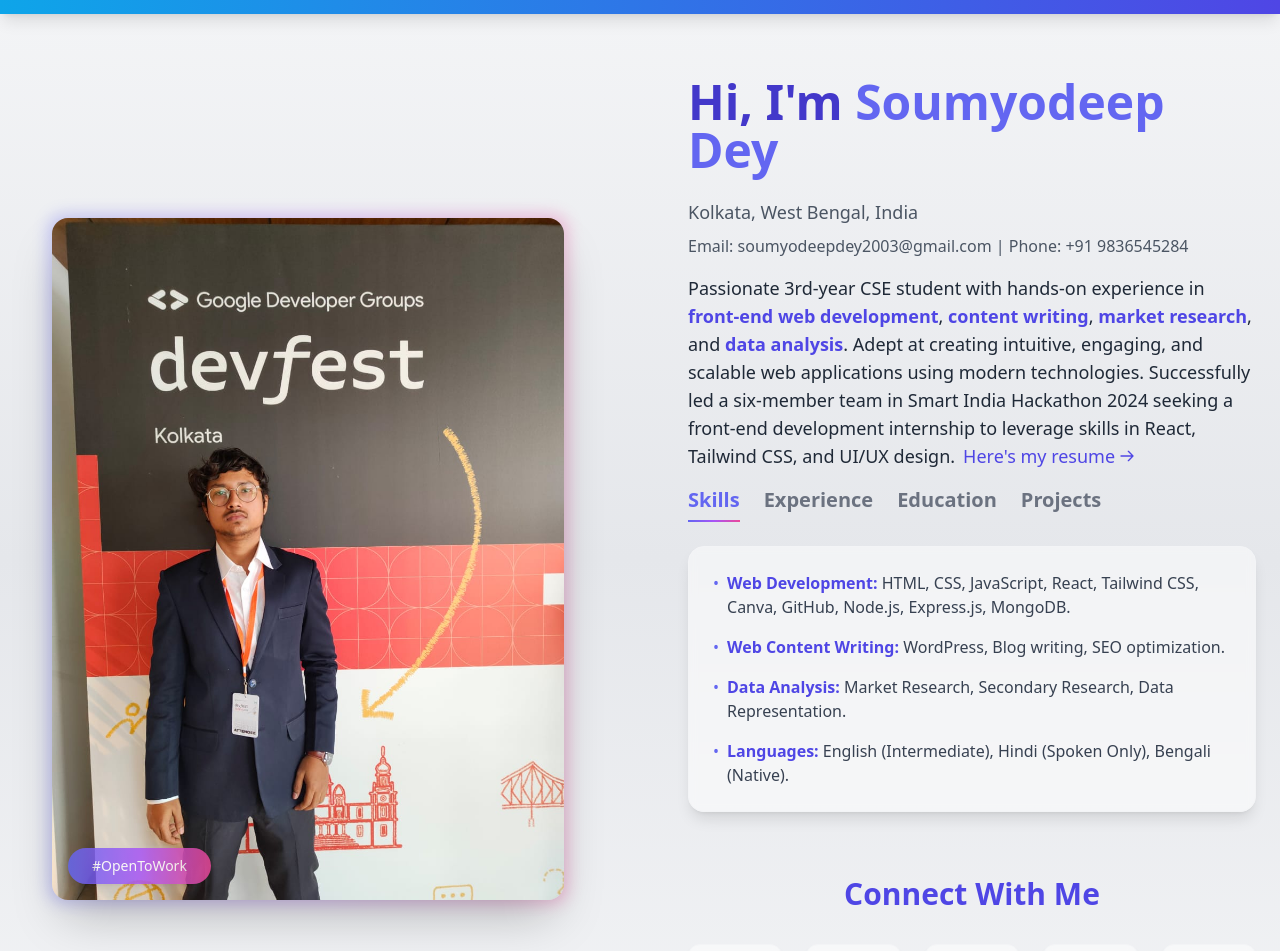
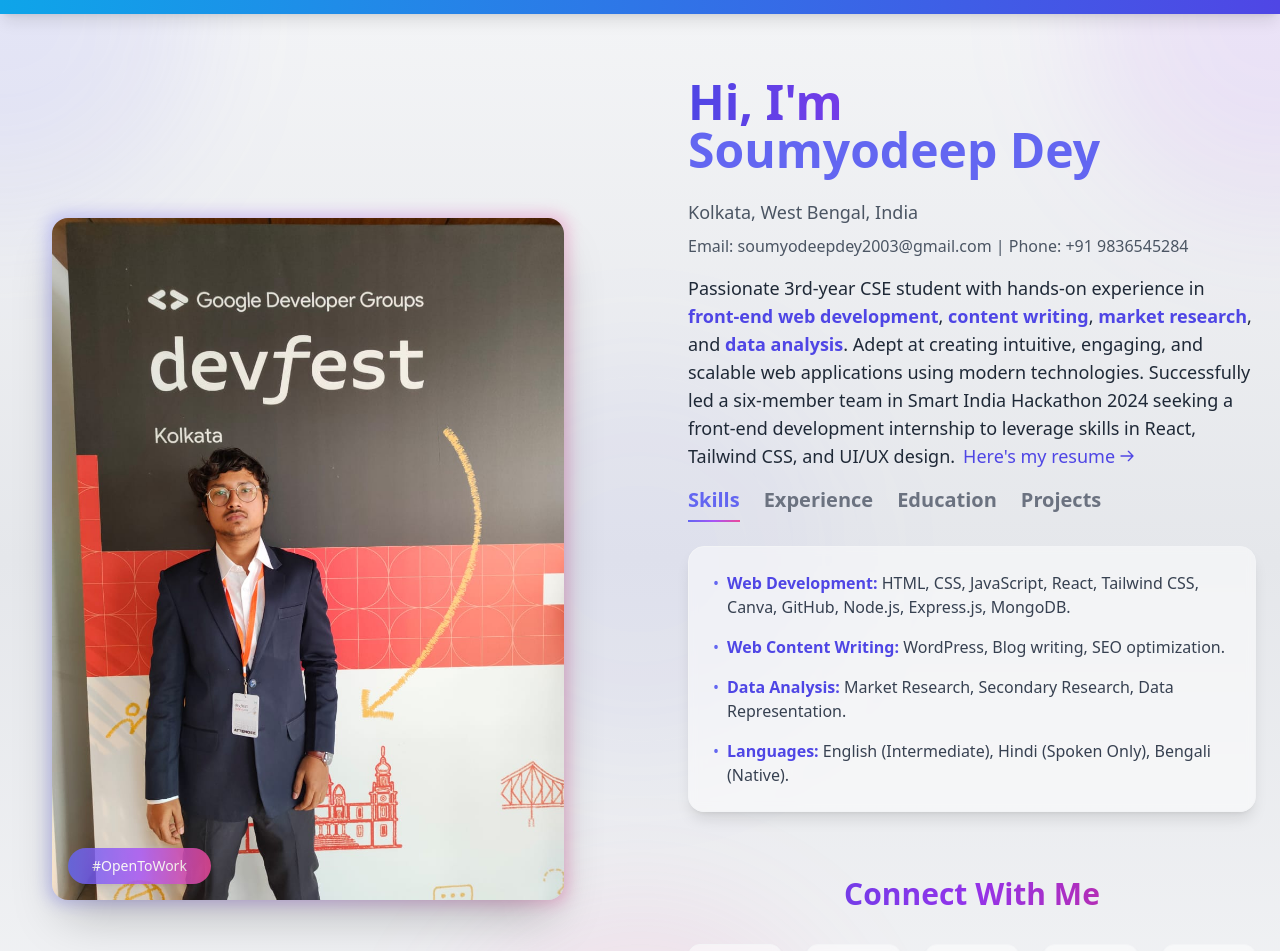
Before and after one commit to Soumyodeep-Dey/SD-portfolio, a React (Vite) app: page / in a window 1280 px wide. Shown: the part 62-1013 px from the top of the page. Built offline with nearby package versions, Linux system fonts and the light colour scheme.

Commit message:
upgraded the css

```diff
--- a/src/components/Home/Home.jsx
+++ b/src/components/Home/Home.jsx
@@ -7,9 +7,15 @@ function Home() {
   return (
     <div
       id="about"
-      className="bg-gradient-to-b from-gray-100 via-gray-200 to-gray-100 dark:from-gray-800 dark:via-gray-700 dark:to-gray-900 py-16 min-h-screen"
+      className="bg-gradient-to-b from-gray-100 via-gray-200 to-gray-100 dark:from-gray-800 dark:via-gray-700 dark:to-gray-900 py-16 min-h-screen relative overflow-hidden"
     >
-      <div className="container mx-auto grid grid-cols-1 md:grid-cols-2 gap-12 items-center">
+      {/* Decorative Elements */}
+      <div className="absolute top-0 left-0 w-96 h-96 bg-indigo-500/10 rounded-full filter blur-3xl -translate-x-1/2 -translate-y-1/2 animate-blob"></div>
+      <div className="absolute top-0 right-0 w-96 h-96 bg-purple-500/10 rounded-full filter blur-3xl translate-x-1/2 -translate-y-1/2 animate-blob animation-delay-2000"></div>
+      <div className="absolute bottom-0 left-1/2 w-96 h-96 bg-pink-500/10 rounded-full filter blur-3xl -translate-x-1/2 translate-y-1/2 animate-blob animation-delay-4000"></div>
+      <div className="absolute top-1/2 left-1/2 w-96 h-96 bg-indigo-500/5 rounded-full filter blur-3xl -translate-x-1/2 -translate-y-1/2 animate-blob animation-delay-1000"></div>
+
+      <div className="container mx-auto grid grid-cols-1 md:grid-cols-2 gap-12 items-center relative">
         {/* About Image Section */}
         <div className="about-col-1 flex justify-center mb-8 md:mb-0">
           <div className="relative group w-full max-w-sm md:max-w-md lg:max-w-lg">
@@ -20,7 +26,7 @@ function Home() {
                 alt="My pic"
                 className="rounded-2xl shadow-2xl w-full transform group-hover:scale-105 transition-all duration-500 ease-in-out"
               />
-              <span className="absolute bottom-4 left-4 bg-gradient-to-r from-indigo-500 via-purple-500 to-pink-500 text-white py-2 px-6 text-sm rounded-full shadow-lg animate-pulse">
+              <span className="absolute bottom-4 left-4 bg-gradient-to-r from-indigo-500 via-purple-500 to-pink-500 text-white py-2 px-6 text-sm rounded-full shadow-lg animate-pulse hover:scale-105 transition-transform duration-300">
                 #OpenToWork
               </span>
             </div>
@@ -29,22 +35,25 @@ function Home() {
 
         {/* About Text Section */}
         <div className="about-col-2 text-gray-800 dark:text-gray-200 px-4 md:px-6">
-          <h1 className="text-4xl md:text-5xl font-extrabold mb-4 md:mb-6 text-indigo-700 dark:text-indigo-400 animate-fadeInLeft">
+          <h1 className="text-4xl md:text-5xl font-extrabold mb-4 md:mb-6 bg-gradient-to-r from-indigo-600 via-purple-600 to-pink-600 dark:from-indigo-400 dark:via-purple-400 dark:to-pink-400 bg-clip-text text-transparent animate-fadeInLeft">
             Hi, I&apos;m{' '}
-            <span className="text-indigo-500 dark:text-indigo-300">Soumyodeep Dey</span>
+            <span className="text-indigo-500 dark:text-indigo-300 relative inline-block">
+              Soumyodeep Dey
+              <span className="absolute -bottom-1 left-0 w-full h-0.5 bg-gradient-to-r from-indigo-500 via-purple-500 to-pink-500 transform scale-x-0 group-hover:scale-x-100 transition-transform duration-300"></span>
+            </span>
           </h1>
           <p className="text-base md:text-lg leading-relaxed mb-4">
-            <span className="block text-gray-600 dark:text-gray-400 mb-2">Kolkata, West Bengal, India</span>
-            <span className="block text-gray-600 dark:text-gray-400 mb-4 text-sm md:text-base">Email: soumyodeepdey2003@gmail.com | Phone: +91 9836545284</span>
-            Passionate 3rd-year CSE student with hands-on experience in <strong className="text-indigo-600 dark:text-indigo-400">front-end web development</strong>, <strong className="text-indigo-600 dark:text-indigo-400">content writing</strong>, <strong className="text-indigo-600 dark:text-indigo-400">market research</strong>, and <strong className="text-indigo-600 dark:text-indigo-400">data analysis</strong>. Adept at creating intuitive, engaging, and scalable web applications using modern
+            <span className="block text-gray-600 dark:text-gray-400 mb-2 hover:text-indigo-600 dark:hover:text-indigo-400 transition-colors duration-300">Kolkata, West Bengal, India</span>
+            <span className="block text-gray-600 dark:text-gray-400 mb-4 text-sm md:text-base hover:text-indigo-600 dark:hover:text-indigo-400 transition-colors duration-300">Email: soumyodeepdey2003@gmail.com | Phone: +91 9836545284</span>
+            Passionate 3rd-year CSE student with hands-on experience in <strong className="text-indigo-600 dark:text-indigo-400 hover:text-indigo-800 dark:hover:text-indigo-300 transition-colors duration-300">front-end web development</strong>, <strong className="text-indigo-600 dark:text-indigo-400 hover:text-indigo-800 dark:hover:text-indigo-300 transition-colors duration-300">content writing</strong>, <strong className="text-indigo-600 dark:text-indigo-400 hover:text-indigo-800 dark:hover:text-indigo-300 transition-colors duration-300">market research</strong>, and <strong className="text-indigo-600 dark:text-indigo-400 hover:text-indigo-800 dark:hover:text-indigo-300 transition-colors duration-300">data analysis</strong>. Adept at creating intuitive, engaging, and scalable web applications using modern
             technologies. Successfully led a six-member team in Smart India Hackathon 2024 seeking a front-end development
             internship to leverage skills in React, Tailwind CSS, and UI/UX design.
             <a
               href="https://drive.google.com/file/d/1fHSCn7OesX4uDFF9IHBtAWqbDz5OVndW/view?usp=drive_link"
-              className="inline-flex items-center ml-2 text-indigo-600 dark:text-indigo-400 hover:text-indigo-800 dark:hover:text-indigo-300 transition-colors duration-300"
+              className="inline-flex items-center ml-2 text-indigo-600 dark:text-indigo-400 hover:text-indigo-800 dark:hover:text-indigo-300 transition-colors duration-300 group"
             >
               Here&apos;s my resume
-              <svg className="w-4 h-4 ml-1" fill="none" stroke="currentColor" viewBox="0 0 24 24">
+              <svg className="w-4 h-4 ml-1 transform group-hover:translate-x-1 transition-transform duration-300" fill="none" stroke="currentColor" viewBox="0 0 24 24">
                 <path strokeLinecap="round" strokeLinejoin="round" strokeWidth={2} d="M14 5l7 7m0 0l-7 7m7-7H3" />
               </svg>
             </a>
@@ -56,7 +65,7 @@ function Home() {
               <button
                 key={section}
                 onClick={() => setActiveSection(section)}
-                className={`text-lg md:text-xl font-semibold relative transition-all duration-300 ${
+                className={`text-lg md:text-xl font-semibold relative transition-all duration-300 hover:scale-105 ${
                   activeSection === section
                     ? 'text-indigo-500 dark:text-indigo-400'
                     : 'text-gray-500 dark:text-gray-400 hover:text-indigo-500 dark:hover:text-indigo-400'
@@ -64,14 +73,14 @@ function Home() {
               >
                 {section.charAt(0).toUpperCase() + section.slice(1)}
                 {activeSection === section && (
-                  <span className="absolute -bottom-2 left-0 w-full h-0.5 bg-gradient-to-r from-indigo-500 via-purple-500 to-pink-500"></span>
+                  <span className="absolute -bottom-2 left-0 w-full h-0.5 bg-gradient-to-r from-indigo-500 via-purple-500 to-pink-500 transform origin-left transition-transform duration-300"></span>
                 )}
               </button>
             ))}
           </div>
 
           {/* Displayed Section Content */}
-          <div className="mt-6 md:mt-8 space-y-4 bg-white/50 dark:bg-gray-800/50 backdrop-blur-sm rounded-2xl p-4 md:p-6 shadow-lg border border-gray-100 dark:border-gray-700">
+          <div className="mt-6 md:mt-8 space-y-4 bg-white/50 dark:bg-gray-800/50 backdrop-blur-sm rounded-2xl p-4 md:p-6 shadow-lg border border-gray-100 dark:border-gray-700 hover:shadow-xl transition-all duration-300 hover:border-indigo-200 dark:hover:border-indigo-700">
             {activeSection === 'skills' && (
               <ul className="space-y-4 text-gray-700 dark:text-gray-200">
                 <li className="flex items-start group">
@@ -185,13 +194,13 @@ function Home() {
 
           {/* Social Links Section */}
           <div className="mt-12 md:mt-16">
-            <h2 className="text-2xl md:text-3xl font-bold text-center mb-6 md:mb-8 text-indigo-600 dark:text-indigo-400">
+            <h2 className="text-2xl md:text-3xl font-bold text-center mb-6 md:mb-8 bg-gradient-to-r from-indigo-600 via-purple-600 to-pink-600 dark:from-indigo-400 dark:via-purple-400 dark:to-pink-400 bg-clip-text text-transparent">
               Connect With Me
             </h2>
             <div className="grid grid-cols-2 sm:grid-cols-3 md:grid-cols-5 gap-4 md:gap-6">
               <a
                 href="https://www.linkedin.com/in/soumyodeep-dey-s-d-2a125b1a7/"
-                className="group flex flex-col items-center p-3 md:p-4 rounded-xl bg-white/50 dark:bg-gray-800/50 backdrop-blur-sm shadow-lg hover:shadow-xl transition-all duration-300 hover:-translate-y-1 border border-gray-100 dark:border-gray-700"
+                className="group flex flex-col items-center p-3 md:p-4 rounded-xl bg-white/50 dark:bg-gray-800/50 backdrop-blur-sm shadow-lg hover:shadow-xl transition-all duration-300 hover:-translate-y-1 border border-gray-100 dark:border-gray-700 hover:border-indigo-200 dark:hover:border-indigo-700 hover:bg-white/80 dark:hover:bg-gray-800/80"
               >
                 <FaLinkedin className="text-indigo-600 text-2xl md:text-3xl mb-2 group-hover:scale-110 group-hover:text-indigo-800 dark:text-indigo-400 dark:group-hover:text-indigo-300 transition-all duration-300" />
                 <span className="text-sm md:text-base text-gray-700 dark:text-gray-300 group-hover:text-indigo-800 dark:group-hover:text-indigo-300 transition-colors duration-300">
@@ -200,7 +209,7 @@ function Home() {
               </a>
               <a
                 href="https://twitter.com/Soumyodeep2003"
-                className="group flex flex-col items-center p-3 md:p-4 rounded-xl bg-white/50 dark:bg-gray-800/50 backdrop-blur-sm shadow-lg hover:shadow-xl transition-all duration-300 hover:-translate-y-1 border border-gray-100 dark:border-gray-700"
+                className="group flex flex-col items-center p-3 md:p-4 rounded-xl bg-white/50 dark:bg-gray-800/50 backdrop-blur-sm shadow-lg hover:shadow-xl transition-all duration-300 hover:-translate-y-1 border border-gray-100 dark:border-gray-700 hover:border-indigo-200 dark:hover:border-indigo-700 hover:bg-white/80 dark:hover:bg-gray-800/80"
               >
                 <FaTwitter className="text-blue-500 text-2xl md:text-3xl mb-2 group-hover:scale-110 group-hover:text-blue-700 dark:text-blue-400 dark:group-hover:text-blue-300 transition-all duration-300" />
                 <span className="text-sm md:text-base text-gray-700 dark:text-gray-300 group-hover:text-blue-700 dark:group-hover:text-blue-300 transition-colors duration-300">
@@ -209,7 +218,7 @@ function Home() {
               </a>
               <a
                 href="https://github.com/Soumyodeep-Dey"
-                className="group flex flex-col items-center p-3 md:p-4 rounded-xl bg-white/50 dark:bg-gray-800/50 backdrop-blur-sm shadow-lg hover:shadow-xl transition-all duration-300 hover:-translate-y-1 border border-gray-100 dark:border-gray-700"
+                className="group flex flex-col items-center p-3 md:p-4 rounded-xl bg-white/50 dark:bg-gray-800/50 backdrop-blur-sm shadow-lg hover:shadow-xl transition-all duration-300 hover:-translate-y-1 border border-gray-100 dark:border-gray-700 hover:border-indigo-200 dark:hover:border-indigo-700 hover:bg-white/80 dark:hover:bg-gray-800/80"
               >
                 <FaGithub className="text-gray-700 text-2xl md:text-3xl mb-2 group-hover:scale-110 group-hover:text-gray-900 dark:text-gray-400 dark:group-hover:text-gray-200 transition-all duration-300" />
                 <span className="text-sm md:text-base text-gray-700 dark:text-gray-300 group-hover:text-gray-900 dark:group-hover:text-gray-200 transition-colors duration-300">
@@ -218,7 +227,7 @@ function Home() {
               </a>
               <a
                 href="mailto:soumyodeepdey2003@gmail.com"
-                className="group flex flex-col items-center p-3 md:p-4 rounded-xl bg-white/50 dark:bg-gray-800/50 backdrop-blur-sm shadow-lg hover:shadow-xl transition-all duration-300 hover:-translate-y-1 border border-gray-100 dark:border-gray-700"
+                className="group flex flex-col items-center p-3 md:p-4 rounded-xl bg-white/50 dark:bg-gray-800/50 backdrop-blur-sm shadow-lg hover:shadow-xl transition-all duration-300 hover:-translate-y-1 border border-gray-100 dark:border-gray-700 hover:border-indigo-200 dark:hover:border-indigo-700 hover:bg-white/80 dark:hover:bg-gray-800/80"
               >
                 <FaEnvelope className="text-red-500 text-2xl md:text-3xl mb-2 group-hover:scale-110 group-hover:text-red-700 dark:text-red-400 dark:group-hover:text-red-300 transition-all duration-300" />
                 <span className="text-sm md:text-base text-gray-700 dark:text-gray-300 group-hover:text-red-700 dark:group-hover:text-red-300 transition-colors duration-300">
@@ -227,7 +236,7 @@ function Home() {
               </a>
               <a
                 href="tel:09836545284"
-                className="group flex flex-col items-center p-3 md:p-4 rounded-xl bg-white/50 dark:bg-gray-800/50 backdrop-blur-sm shadow-lg hover:shadow-xl transition-all duration-300 hover:-translate-y-1 border border-gray-100 dark:border-gray-700"
+                className="group flex flex-col items-center p-3 md:p-4 rounded-xl bg-white/50 dark:bg-gray-800/50 backdrop-blur-sm shadow-lg hover:shadow-xl transition-all duration-300 hover:-translate-y-1 border border-gray-100 dark:border-gray-700 hover:border-indigo-200 dark:hover:border-indigo-700 hover:bg-white/80 dark:hover:bg-gray-800/80"
               >
                 <FaPhone className="text-green-500 text-2xl md:text-3xl mb-2 transform rotate-90 group-hover:scale-110 group-hover:text-green-700 dark:text-green-400 dark:group-hover:text-green-300 transition-all duration-300" />
                 <span className="text-sm md:text-base text-gray-700 dark:text-gray-300 group-hover:text-green-700 dark:group-hover:text-green-300 transition-colors duration-300">
```
